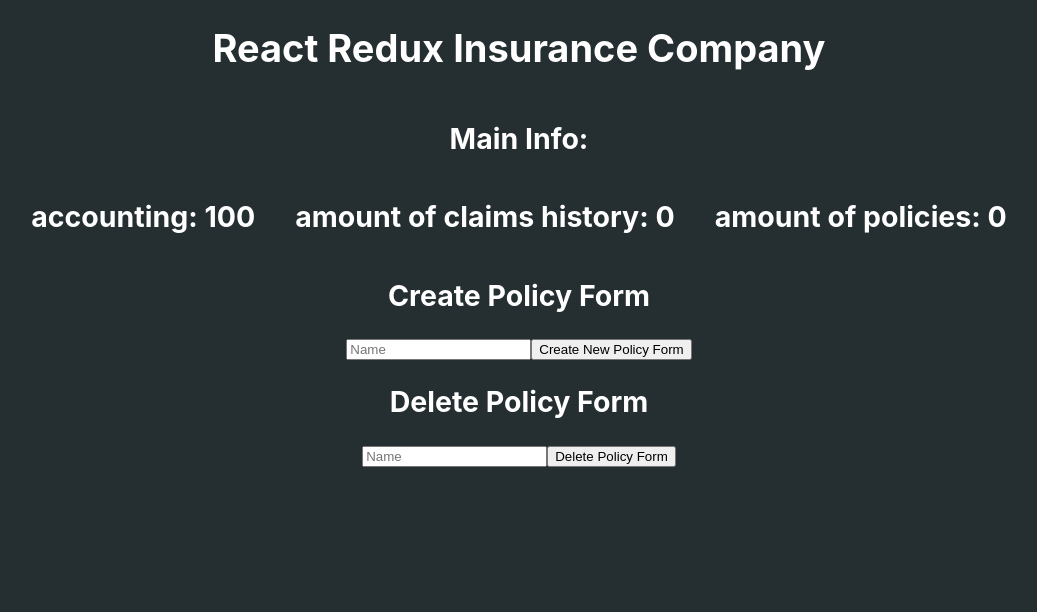
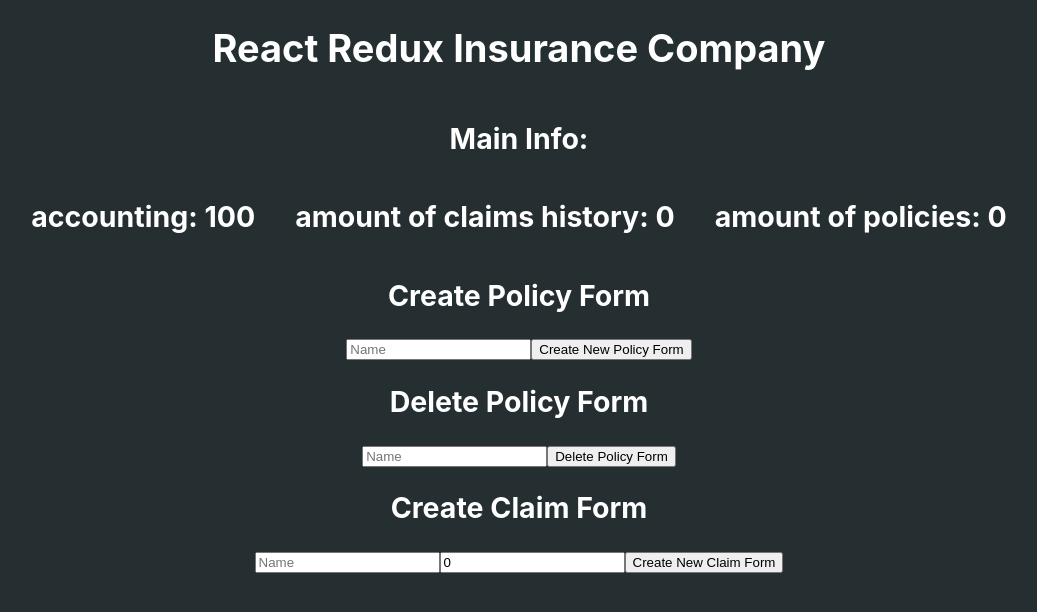
Before and after one commit to ganevdev/react-redux-insurance-company, a React (Create React App) app: page / in a window 1280 px wide. Shown: the top 612 px of the page, without its empty margins (121-1158 px from the left). Built offline with nearby package versions, Linux system fonts and the light colour scheme.

Commit message:
fix typo

```diff
--- a/src/App.js
+++ b/src/App.js
@@ -4,8 +4,9 @@
 import { Provider } from 'react-redux';
 import { createStore } from 'redux';
 
+import CreateClaimFormContainer from './containers/CreateClaimFormContainer';
 import CreatePolicyFormContainer from './containers/CreatePolicyFormContainer';
-import DeletePolicyFormContainer from './containers/DeletePolicyContainer';
+import DeletePolicyFormContainer from './containers/DeletePolicyFormContainer';
 import MainInfoContainer from './containers/MainInfoContainer';
 import reducers from './reducers';
 
@@ -22,6 +23,7 @@
         <MainInfoContainer />
         <CreatePolicyFormContainer />
         <DeletePolicyFormContainer />
+        <CreateClaimFormContainer />
       </div>
     </Provider>
   );
--- a/src/actions/insurance-actions.js
+++ b/src/actions/insurance-actions.js
@@ -5,12 +5,13 @@
 /**
  * createClaim
  */
-export const createClaim = (name, amountOfManyToCollect) => {
+export const createClaim = (data) => {
+  const amountOfMoneyToCollect = Number(data.amountOfMoneyToCollect);
   return {
     type: CREATE_CLAIM,
     payload: {
-      name: name,
-      amountOfManyToCollect: amountOfManyToCollect,
+      name: data.name,
+      amountOfMoneyToCollect: amountOfMoneyToCollect,
     },
   };
 };
@@ -18,11 +19,11 @@
 /**
  * createPolicy
  */
-export const createPolicy = (name) => {
+export const createPolicy = (data) => {
   return {
     type: CREATE_POLICY,
     payload: {
-      name: name,
+      name: data.name,
       amount: 20,
     },
   };
@@ -31,11 +32,11 @@
 /**
  * deletePolicy
  */
-export const deletePolicy = (name) => {
+export const deletePolicy = (data) => {
   return {
     type: DELETE_POLICY,
     payload: {
-      name: name,
+      name: data.name,
     },
   };
 };
--- /dev/null
+++ b/src/components/CreateClaimForm.js
@@ -0,0 +1,57 @@
+import React, { Component } from 'react';
+
+class CreateClaimForm extends Component {
+  state = {
+    name: '',
+    amountOfMoneyToCollect: 0,
+  };
+
+  handleChange = (event) => {
+    const { name, value } = event.target;
+    this.setState({ [name]: value });
+  };
+
+  handleSubmit = (event) => {
+    event.preventDefault();
+
+    const { createClaim } = this.props;
+
+    if (createClaim) {
+      createClaim(this.state);
+    }
+
+    this.setState({
+      name: '',
+      amountOfMoneyToCollect: 0,
+    });
+  };
+
+  render() {
+    let { name, amountOfMoneyToCollect } = this.state;
+
+    return (
+      <div>
+        <h2>Create Claim Form</h2>
+        <form onSubmit={this.handleSubmit}>
+          <input
+            onChange={this.handleChange}
+            name="name"
+            placeholder="Name"
+            type="text"
+            value={name}
+          />
+          <input
+            onChange={this.handleChange}
+            name="amountOfMoneyToCollect"
+            placeholder={0}
+            type="number"
+            value={amountOfMoneyToCollect}
+          />
+          <input type="submit" value="Create New Claim Form" />
+        </form>
+      </div>
+    );
+  }
+}
+
+export default CreateClaimForm;
--- /dev/null
+++ b/src/containers/CreateClaimFormContainer.js
@@ -0,0 +1,10 @@
+import { connect } from 'react-redux';
+
+import { createClaim } from '../actions/insurance-actions';
+import CreateClaimForm from '../components/CreateClaimForm';
+
+const mapDispatchToProps = {
+  createClaim,
+};
+
+export default connect(null, mapDispatchToProps)(CreateClaimForm);
```
Also changed, not shown: src/containers/DeletePolicyFormContainer.js (renamed from src/containers/DeletePolicyContainer.js).
